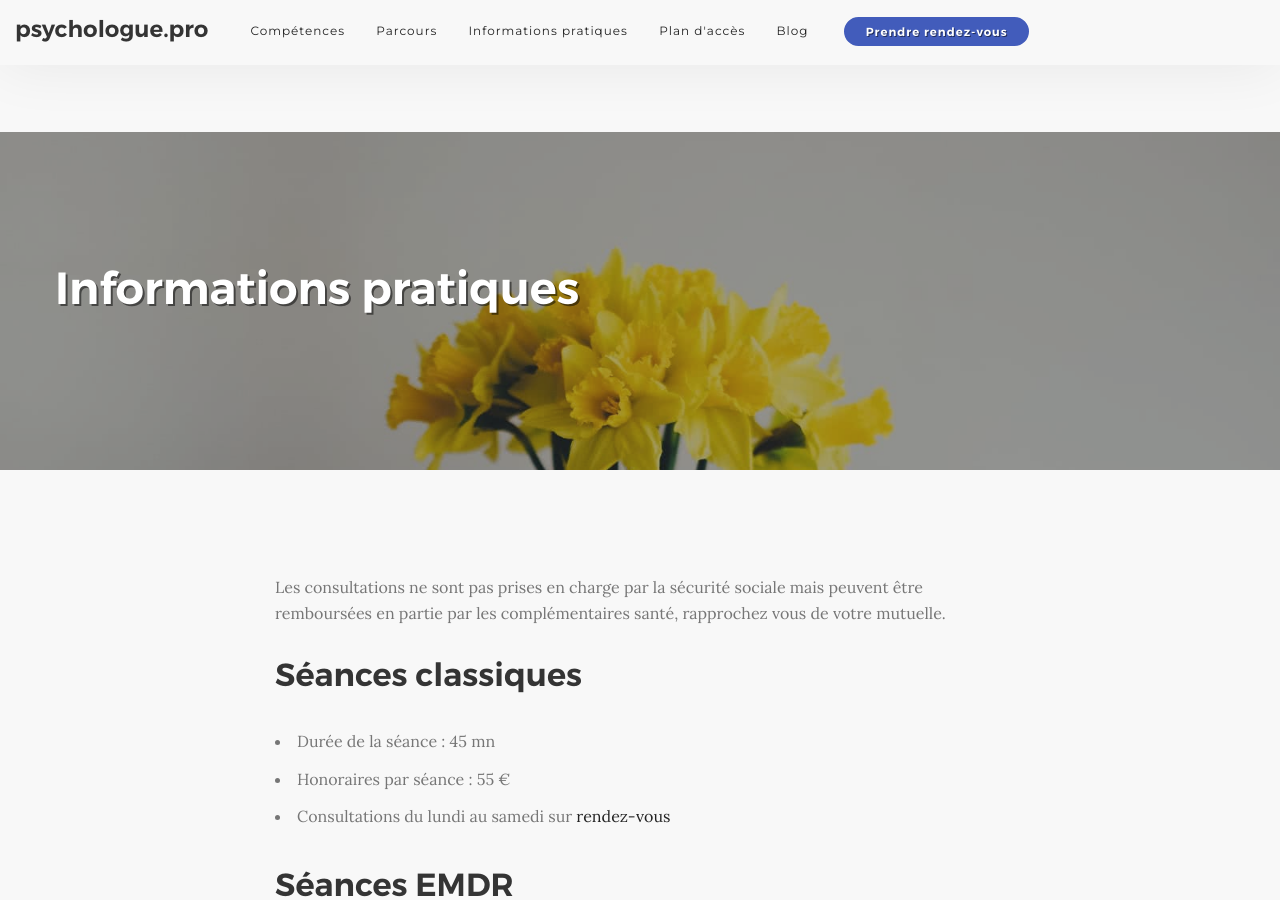
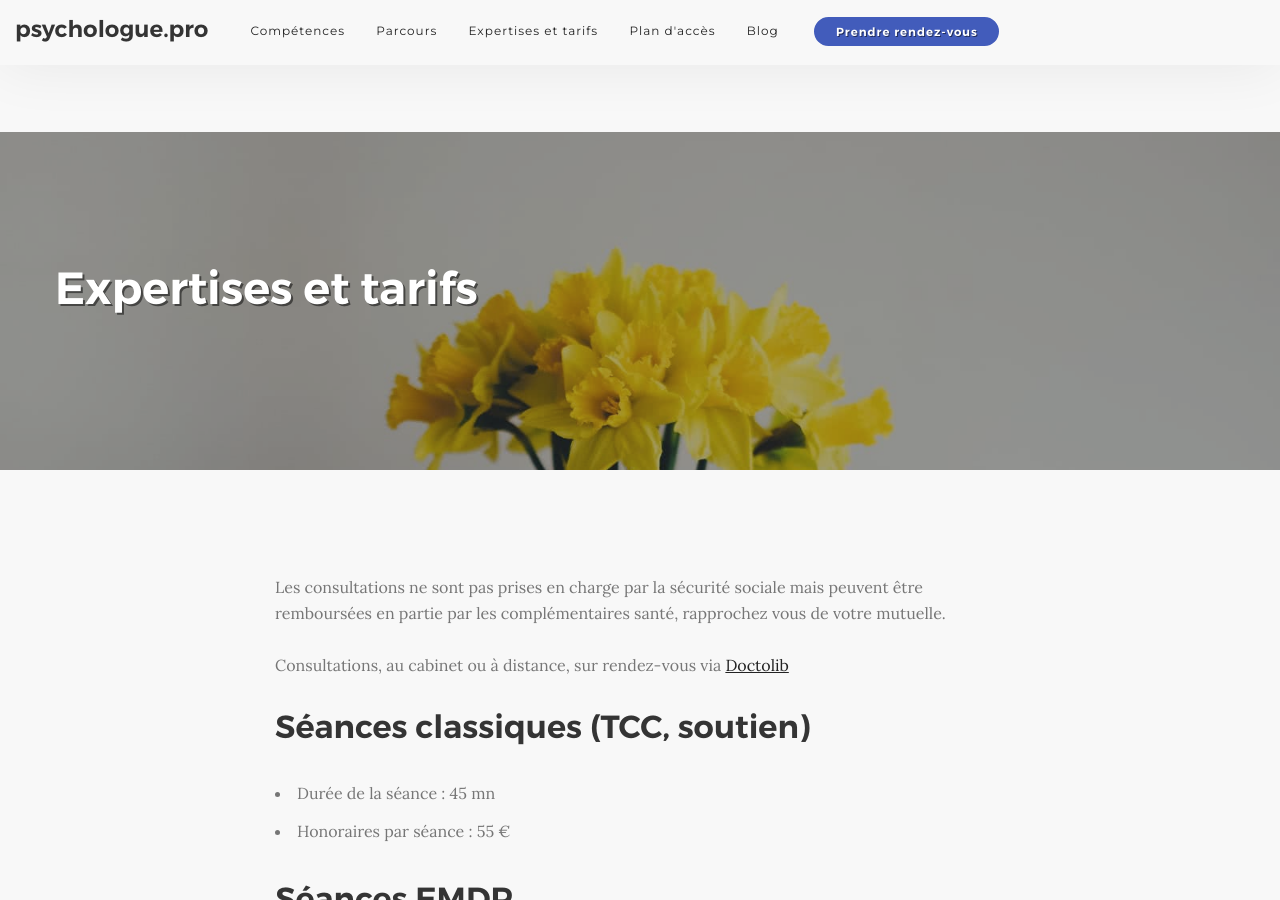
Before and after one commit to psychologue-pro/www, a Jekyll site: the page built from index.html, in a window 1280 px wide and 900 px high, scrolled down 3300 px. Built offline with Jekyll 4.4.1, drawn with Linux system fonts in a browser that asks for light colours; comment, search, counter and statistics services are not loaded; some of the changed text lies outside the part shown.

Commit message:
Application des demandes extravagantes du 3 février

```diff
--- a/_layouts/default.html
+++ b/_layouts/default.html
@@ -45,11 +45,11 @@
             <ul class="menu">
                 <li><a href="/#skills">Compétences</a></li>
                 <li><a href="/#curriculum">Parcours</a></li>
-                <li><a href="/#tips">Informations pratiques</a></li>
+                <li><a href="/#tips">Expertises et tarifs</a></li>
                 <li><a href="/#contact">Plan d'accès</a></li>
                 <li><a href="/blog">Blog</a></li>
                 <li>
-                    <a class="btn btn--lg btn--primary" href="https://www.clicrdv.com/valerie-chappey-psychologue"
+                    <a class="btn btn--lg btn--primary" href="https://www.doctolib.fr/psychologue/marcq-en-baroeul/valerie-chappey"
                        rel="nofollow">
                                 <span class="btn__text"><strong>
                                     Prendre rendez-vous
@@ -81,14 +81,17 @@
                 </div>
                 <div class="col-md-5 col-sm-8">
                     <em>Mentions légales</em>
-                    <br/><strong>Siret</strong> : 478 270 747 00031
+                    <br/><strong>Siret</strong> : 478 270 747 00049
                     <br/><strong>n° ADELI</strong> : 59 93 27 541
                 </div>
                 <div class="col-md-4 col-sm-12">
                     <table width="100%">
                         <tr valign="top" itemprop="address" itemscope itemtype="http://schema.org/PostalAddress">
                             <th>Adresse</th>
-                            <td itemprop="streetAddress">92 Boulevard Général De Gaulle<br/>
+                            <td itemprop="streetAddress">
+                                Cabinet Psynergie Santé<br/>
+                                92 Boulevard Général De Gaulle<br/>
+                                1er étage<br/>
                                 <span itemprop="postalCode">59100</span> <span itemprop="addressLocality">Roubaix</span>
                                 <meta itemprop="addressCountry" content="FR" />France
                             </td>
--- a/index.html
+++ b/index.html
@@ -27,7 +27,7 @@ image: "https://psychologue.pro/screenshot.jpg"
                     <a class="btn btn--primary" href="#summary">
                         <span class="btn__text">En savoir plus</span>
                     </a>
-                    <a class="btn rdv" href="https://www.clicrdv.com/valerie-chappey-psychologue" rel="nofollow">
+                    <a class="btn rdv" href="https://www.doctolib.fr/psychologue/marcq-en-baroeul/valerie-chappey" rel="nofollow">
                                     <span class="btn__text">
                                         Prendre rendez-vous
                                     </span>
@@ -220,7 +220,7 @@ image: "https://psychologue.pro/screenshot.jpg"
     </div>
     <div class="container">
         <div class="row">
-            <h2>Informations pratiques</h2>
+            <h2>Expertises et tarifs</h2>
         </div>
     </div>
 </section>
@@ -231,21 +231,24 @@ image: "https://psychologue.pro/screenshot.jpg"
         <div class="col-md-8 col-md-push-2 col-sm-8 col-sm-push-4">
             <p>Les consultations ne sont pas prises en charge par la sécurité sociale mais peuvent être remboursées
                 en partie par les complémentaires santé, rapprochez vous de votre mutuelle.</p>
-            <h3>Séances classiques</h3>
+            <p>Consultations, au cabinet ou à distance, sur rendez-vous via <a
+                                                             href="https://www.doctolib.fr/psychologue/marcq-en-baroeul/valerie-chappey" rel="nofollow">Doctolib</a>
+            </p>
+
+            <h3>Séances classiques (TCC, soutien)</h3>
             <ul class="bullets">
                 <li>Durée de la séance : 45 mn</li>
                 <li>Honoraires par séance : 55 €</li>
-                <li>Consultations du lundi au samedi sur <a
-                                                             href="https://www.clicrdv.com/valerie-chappey-psychologue" rel="noreferrer">rendez-vous</a>
-                </li>
             </ul>
             <h3>Séances EMDR</h3>
             <ul class="bullets">
                 <li>Durée de la séance : 90 mn</li>
-                <li>Honoraires par séance : 110 €</li>
-                <li>Consultations du lundi au samedi sur <a
-                                                             href="https://www.clicrdv.com/valerie-chappey-psychologue" rel="noreferrer">rendez-vous</a>
-                </li>
+                <li>Honoraires par séance : 120 €</li>
+            </ul>
+            <h3>Entreprises</h3>
+            <ul class="bullets">
+                <li>Intervention sur site, tarifs sur demande au 06 60 51 42 27</li>
+                <li>Consultations individuelles des salariés, tarifs sur demande</li>
             </ul>
         </div>
     </div>
```
Also changed, not shown: other parts of index.html (+4 -4 lines).
